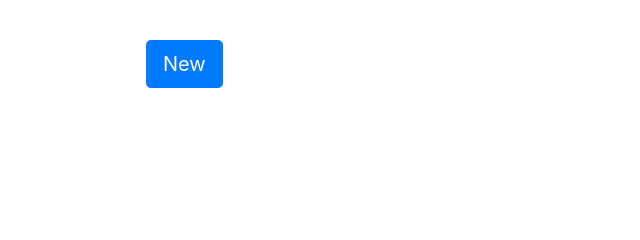
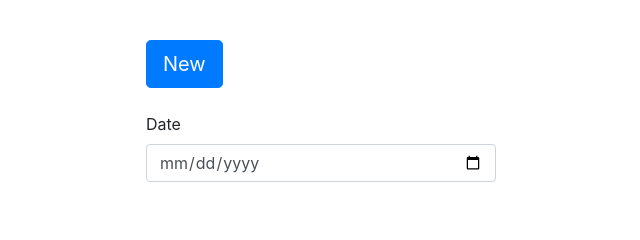
Before and after one commit to PraneethKarnena/htmlx-demo, a Django app: page / in a window 1280 px wide. Shown: the part 205-445 px from the top of the page, without its empty margins (34-674 px from the left). Run offline with Django 3.2, Linux system fonts and the light colour scheme; data that the repository does not hold is empty; some libraries are stand-ins or nearby versions.

Commit message:
On-the-fly changes

```diff
--- a/siting/admin.py
+++ b/siting/admin.py
@@ -1,6 +1,7 @@
 from django.contrib import admin
-from siting.models import Animal, Breed
+from siting.models import Animal, Breed, Siting
 
 
 admin.site.register(Animal)
 admin.site.register(Breed)
+admin.site.register(Siting)
--- a/siting/models.py
+++ b/siting/models.py
@@ -39,5 +39,8 @@ class Siting(BaseModel):
     breed = models.ForeignKey(Breed, on_delete=models.CASCADE)
     date = models.DateField()
 
+    class Meta:
+        unique_together = [['breed_id', 'date',]]
+
     def __str__(self):
         return f'{self.breed.name} - {self.breed.animal.name} - {self.date}'
--- a/siting/templates/siting/home.html
+++ b/siting/templates/siting/home.html
@@ -57,7 +57,12 @@
         <div class="row mt-4">
             <div class="col-lg-1"></div>
             <div class="col-lg-4">
+                <div id="message"></div>
                 <form hx-post="{% url 'siting:sitings_list' %}" hx-target="#animalsList">
+                    <div class="form-group">
+                        <label for="dateInput">Date</label>
+                        <input type="date" class="form-control" id="dateInput" name="date" required>
+                    </div>
                     <div id="animalsList"></div>
                 </form>
             </div>
--- a/siting/views.py
+++ b/siting/views.py
@@ -31,7 +31,7 @@ class AnimalView(View):
                             </select>
                         </div>
                             <div id="breedsList"></div>
-                            <button type="submit" class="btn btn-primary mt-2" >Save</button>
+                            <button type="submit" class="btn btn-primary mt-2" hx-target="#message">Save</button>
                             <button type="button" class="btn btn-danger mt-2 ml-2" hx-trigger="click" hx-get="/breeds/" hx-target="#animalsList">Cancel</button>
                         '''
         return HttpResponse(response)
@@ -58,11 +58,11 @@ class BreedView(View):
 
         response = f'''<div class="form-group">
                             <label for="breedInput">Breed</label>
-                            <select class="form-control" id="breedInput" name="breed_id" hx-trigger="change" hx-get="/dates/" hx-target="#dateList" required>
+                            <select class="form-control" id="breedInput" name="breed_id"  required>
                                 {breeds_list}
                             </select>
                         </div>
-                        <div id="dateList"></div>
+
                         '''
 
         return HttpResponse(response)
@@ -110,7 +110,11 @@ class SitingView(View):
             if None in (breed_id, date):
                 raise Exception('breed_id and date are required!')
 
-            _ = Siting.objects.create(breed_id=breed_id, date=date)
+            _, created = Siting.objects.get_or_create(breed_id=breed_id, date=date)
+
+            if not created:
+                return HttpResponse('Record already exists')
+
             return HttpResponse('')
 
         except Exception as e:
```
Also changed, not shown: siting/migrations/0004_auto_20220607_1747.py (added), siting/migrations/0005_alter_siting_unique_together.py (added), siting/migrations/0006_alter_siting_unique_together.py (added).
